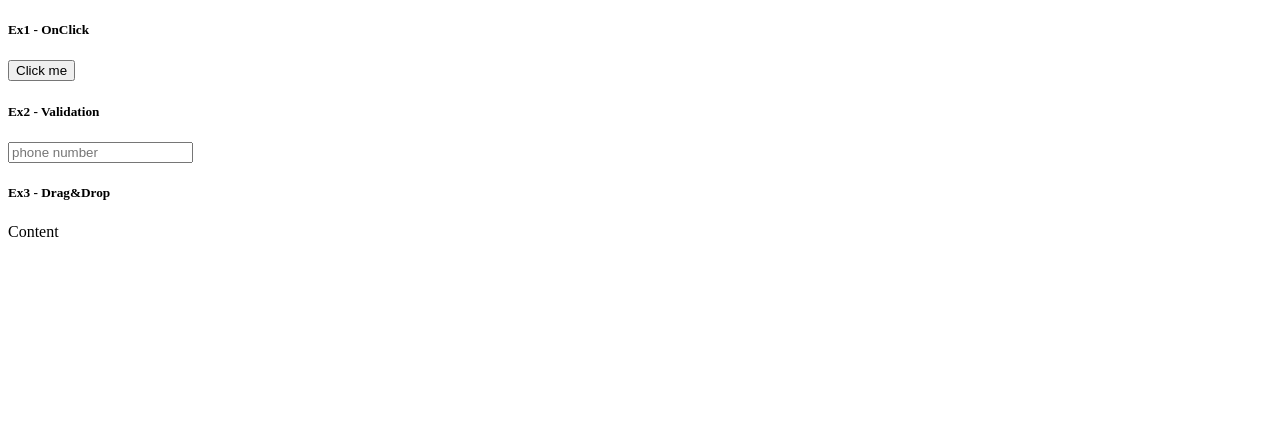
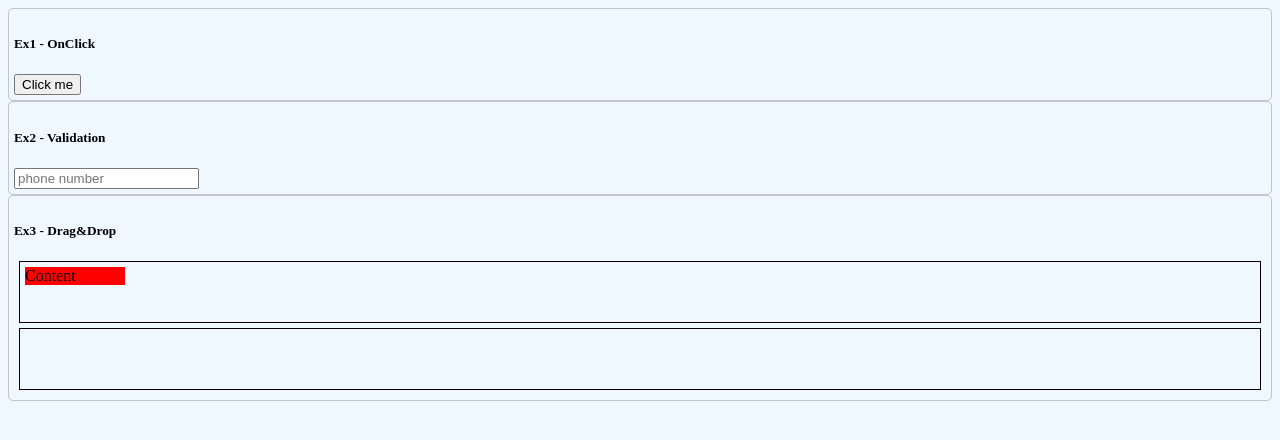
Before and after one commit to yung-czery/1_0, a plain HTML site: page index.html in a window 1280 px wide. Drawn offline with Linux system fonts and the light colour scheme.

Commit message:
Update style.css

```diff
--- a/style.css
+++ b/style.css
@@ -1,4 +1,23 @@
-html {
-  height: 100%;
-  width: 100%;
-}
+body {
+    background-color: aliceblue;
+  }
+
+  .ex {
+    padding: 5px;
+    border: 1px solid rgba(0, 0, 0, 0.2);
+    border-radius: 5px;
+  }
+
+  #ex3_one, #ex3_two {
+    border: 1px solid black;
+    padding: 5px;
+    margin: 5px;
+    height: 50px;
+  }
+
+  #ex3_element {
+    display: 'block';
+    cursor: pointer;
+    background-color: red;
+    width: 100px;
+  }
```
